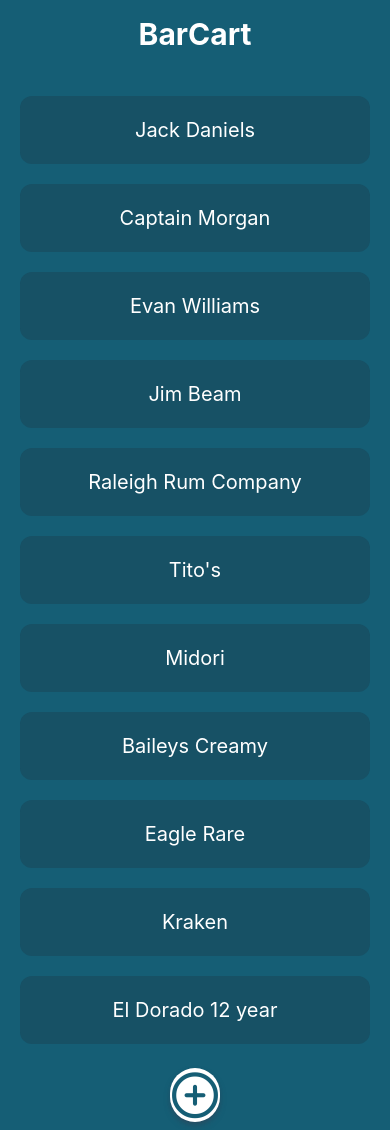
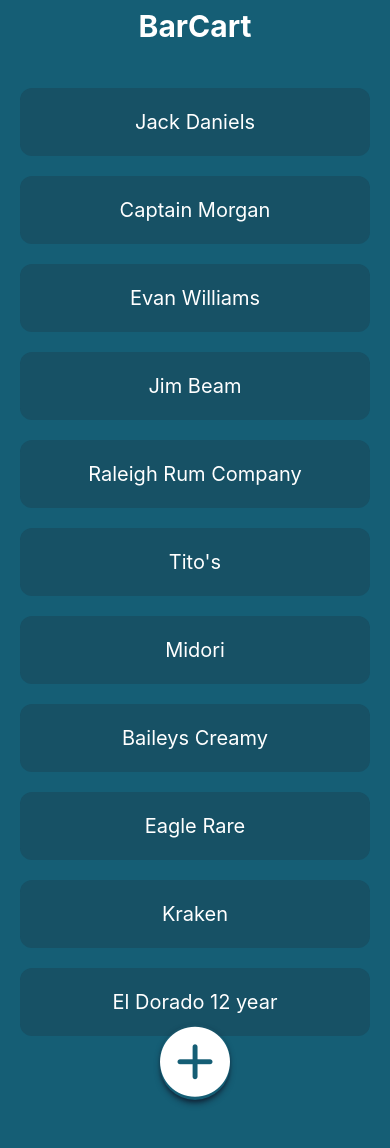
Before and after one commit to davidpierce24/BarCartReactNative, a React Native app: screen /Home in a window 390 px wide. Built offline with nearby package versions, Linux system fonts and the light colour scheme.

Commit message:
getting that button right

```diff
--- /dev/null
+++ b/components/AddButton.tsx
@@ -0,0 +1,15 @@
+import { View, Text, TouchableOpacity } from 'react-native'
+import React from 'react'
+import AntDesign from 'react-native-vector-icons/AntDesign';
+
+const AddButton = () => {
+
+    return (
+            <TouchableOpacity className='flex items-center  rounded-full shadow-md shadow-slate-900/70'>
+                {/* <Feather name="plus-circle" size={80} color="#155e75"/> */}
+                <AntDesign name="pluscircle" size={70} color="#ffffff"/>
+            </TouchableOpacity>
+    )
+}
+
+export default AddButton
--- a/components/BottomNavigation.tsx
+++ b/components/BottomNavigation.tsx
@@ -1,16 +1,17 @@
 import { View, Text, TouchableOpacity } from 'react-native'
 import React from 'react'
 import Feather from 'react-native-vector-icons/Feather';
+import AddButton from './AddButton';
 
 const BottomNavigation = () => {
 
 return (
-    <View className='flex items-center pt-4 pb-2'>
-        <TouchableOpacity className='bg-white rounded-full shadow-md shadow-slate-700/50'>
-            <Feather name="plus-circle" size={50} color="#155e75" />
-        </TouchableOpacity>
+    <View className='bg-cyan-800'>
+        <View className='flex items-center pt-4 pb-2 '>
+
+        </View>
     </View>
-)
+    )
 }
 
 export default BottomNavigation
--- a/components/TopNavigation.tsx
+++ b/components/TopNavigation.tsx
@@ -4,7 +4,7 @@
 const TopNavigation = () => {
 
 return (
-    <View className='w-full flew-row items-center p-4 bg-cyan-800'>
+    <View className='w-full flew-row items-center pt-2 pb-4 bg-cyan-800 drop-shadow-2xl'>
         <Text className='text-3xl text-white font-bold'>BarCart</Text>
     </View>
 )
--- a/package.json
+++ b/package.json
@@ -16,7 +16,7 @@
     "expo-status-bar": "^1.4.4",
     "nativewind": "^2.0.11",
     "react": "18.2.0",
-    "react-native": "0.71.3",
+    "react-native": "0.71.6",
     "react-native-safe-area-context": "^4.5.0",
     "react-native-screens": "^3.20.0",
     "react-native-vector-icons": "^9.2.0"
--- a/screens/HomeScreen.tsx
+++ b/screens/HomeScreen.tsx
@@ -5,6 +5,7 @@
 import { useNavigation } from '@react-navigation/native';
 import TopNavigation from '../components/TopNavigation';
 import BottomNavigation from '../components/BottomNavigation';
+import AddButton from '../components/AddButton';
 
 
 
@@ -26,13 +27,18 @@
 
         <ScrollView className='px-5 py-2 bg-cyan-800 flex-col'>
             {data?.map((data) => (
-                <TouchableOpacity className='w-full bg-gray-800/25 rounded-xl flex items-center p-5 mt-5'>
+                <TouchableOpacity key={data} className='w-full bg-gray-800/25 rounded-xl flex items-center p-5 mt-5'>
                     <Text className='text-xl text-white'>{data}</Text>
                 </TouchableOpacity>
             ))}
+            <View className='h-20'/>
         </ScrollView>
 
         <BottomNavigation />
+    </View>
+
+    <View className='mx-40 absolute left-0 right-0 bottom-12'>
+        <AddButton />
     </View>
 </SafeAreaView>
 )
```
Also changed, not shown: 1 other file (tests, documents, lock files or other folders).
